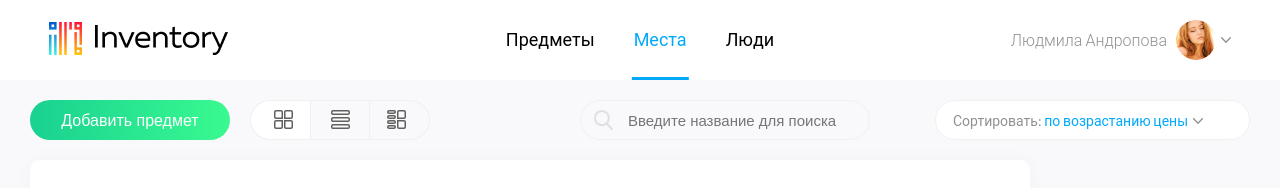
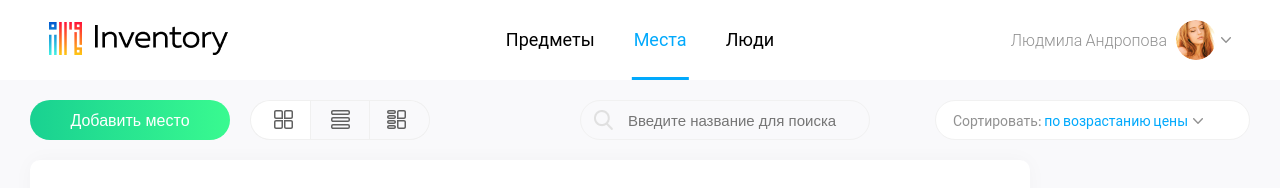
Before and after one commit to PickNRolls/react-redux_inventory-ui, a React (Create React App) app: page /places in a window 1280 px wide. Shown: the top 188 px of the page. Built offline with nearby package versions, Linux system fonts and the light colour scheme.

Commit message:
Change accent-button text with router

```diff
--- a/src/view/App.js
+++ b/src/view/App.js
@@ -15,10 +15,10 @@ class App extends Component {
       <div className="App clearfix">
         <AppHeader />
         <div className="container clearfix">
-          <Sidebar />
+          <Route path="/:route?" component={Sidebar} />
           <SortPanel />
           <Route
-            path='/(goods)?/:category?/:subcategory?'
+            path="/(goods)?/:category?/:subcategory?"
             component={MainLayout}
           />
         </div>
--- a/src/view/layout/main-variants/tile/index.js
+++ b/src/view/layout/main-variants/tile/index.js
@@ -6,7 +6,6 @@ import Rows from './rows';
 import './main.css';
 
 var Tile = (props) => {
-  console.log(props);
   return (
     <main className="main">
       <div className="tile-layout">
--- a/src/view/layout/sidebar/index.js
+++ b/src/view/layout/sidebar/index.js
@@ -7,12 +7,22 @@ import AccentButton from '../../components/accent-button';
 
 import './main.css';
 
+var routeDictionary = {
+  goods: 'предмет',
+  people: 'человека',
+  places: 'место'
+};
+
 var Sidebar = (props) => {
+  var route = props.match.params.route;
+  var whatToAdd = routeDictionary[route];
+
   return (
     <aside className="sidebar">
       <AccentButton className="sidebar__accent-button">
-        Добавить предмет
+        Добавить { whatToAdd }
       </AccentButton>
+
       <Route path="/goods/:category?" render={(props) => {
         return (
           <CategoryList
@@ -21,6 +31,7 @@ var Sidebar = (props) => {
           />
         );
       }} />
+
       <Route path="/people" />
       <Route path="/places" />
     </aside>
```
